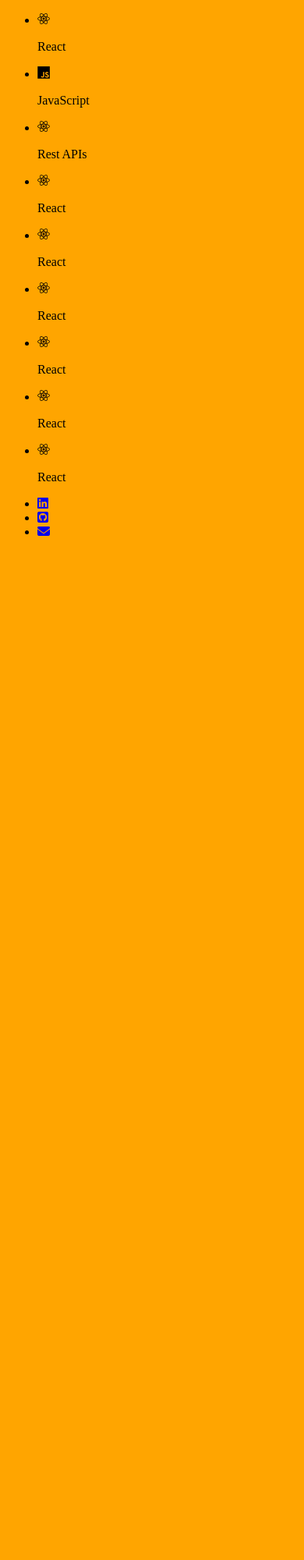
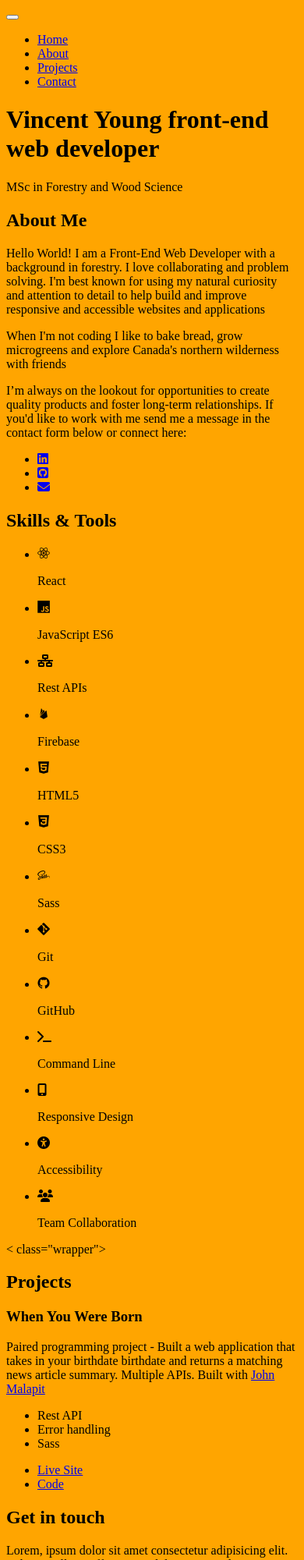
Before and after one commit to vinni-cmd/vincent-young-portfolio, a plain HTML site: page index.html in a window 390 px wide. Shown: the top 2000 px of the page at 78% size. Before the commit the page ends 844 px from the top, so only its background shows below. Drawn offline with nearby package versions, Linux system fonts and the light colour scheme.

Commit message:
add additional html and assets

```diff
--- a/index.html
+++ b/index.html
@@ -21,44 +21,52 @@
 </head>
 
 <body>
-	<ul class="skills-list">
-		<li>
-			<i class="devicon-react-original" aria-hidden="true"></i>
-			<p>React</p>
+	<header id="home">
+		<div class="wrapper">
+			<button class="nav-toggle" aria-label="toggle navigation">
+				<span class="hamburger"></span>
+			</button>
+			<nav>
+				<ul class="nav-list">
+					<li class="nav-item">
+						<a href="#" class="nav-link">Home</a>
 					</li>
-		<li>
-			<i class="devicon-javascript-plain" aria-hidden="true"></i>
-			<p>JavaScript</p>
+					<li class="nav-item">
+						<a href="#about" class="nav-link">About</a>
 					</li>
-		<li>
-			<i class="devicon-react-original" aria-hidden="true"></i>
-			<p>Rest APIs</p>
+					<li class="nav-item">
+						<a href="#projects" class="nav-link">Projects</a>
 					</li>
-		<li>
-			<i class="devicon-react-original" aria-hidden="true"></i>
-			<p>React</p>
-		</li>
-		<li>
-			<i class="devicon-react-original" aria-hidden="true"></i>
-			<p>React</p>
-		</li>
-		<li>
-			<i class="devicon-react-original" aria-hidden="true"></i>
-			<p>React</p>
-		</li>
-		<li>
-			<i class="devicon-react-original" aria-hidden="true"></i>
-			<p>React</p>
-		</li>
-		<li>
-			<i class="devicon-react-original" aria-hidden="true"></i>
-			<p>React</p>
-		</li>
-		<li>
-			<i class="devicon-react-original" aria-hidden="true"></i>
-			<p>React</p>
+					<li class="nav-item">
+						<a href="#contact" class="nav-link">Contact</a>
 					</li>
 				</ul>
+			</nav>
+			<h1>
+				<span>Vincent Young</span>
+				<span>front-end</span>
+				<span>web developer</span>
+			</h1>
+			<div class="sub">
+				<p>MSc in Forestry and Wood Science</p>
+			</div>
+		</div>
+	</header>
+	<main>
+		<section class="about-section" id="about">
+			<div class="wrapper">
+				<div class="image-container">
+					<!-- <img src="./assets/images/profile.jpg" alt="Vincent Young, the web developer, outside in a wintry landscape"> -->
+				</div>
+				<h2>About Me</h2>
+				<p>Hello World! I am a Front-End Web Developer with a background in forestry. I love collaborating and problem
+					solving. I'm best known for using my natural curiosity and attention to detail to help build and improve
+					responsive and accessible websites and applications</p>
+				<p>When I'm not coding I like to bake bread, grow microgreens and explore Canada's northern wilderness with
+					friends</p>
+				<p>I’m always on the lookout for opportunities to create quality products and foster long-term relationships. If
+					you'd like to work with me send me a message in the contact form below or connect here:
+				</p>
 				<ul class="social-list">
 					<li>
 						<a href="https://linkedin.com/in/young-vincent" target="_blank"
@@ -67,7 +75,8 @@
 						</a>
 					</li>
 					<li>
-			<a href="https://github.com/vinni-cmd" target="_blank" aria-label="Navigate to Vincent Young's GitHub profile">
+						<a href="https://github.com/vinni-cmd" target="_blank"
+							aria-label="Navigate to Vincent Young's GitHub profile">
 							<i class="fa-brands fa-square-github" aria-hidden="true"></i>
 						</a>
 					</li>
@@ -77,6 +86,130 @@
 						</a>
 					</li>
 				</ul>
+			</div>
+		</section>
+		<section class="skills-section">
+			<div class="wrapper">
+				<h2>Skills & Tools</h2>
+				<ul class="skills-list">
+					<li>
+						<i class="devicon-react-original" aria-hidden="true"></i>
+						<p>React</p>
+					</li>
+					<li>
+						<i class="devicon-javascript-plain" aria-hidden="true"></i>
+						<p>JavaScript ES6</p>
+					</li>
+					<li>
+						<i class="fa-solid fa-network-wired" aria-hidden="true"></i>
+						<p>Rest APIs</p>
+					</li>
+					<li>
+						<i class="devicon-firebase-plain" aria-hidden="true"></i>
+						<p>Firebase</p>
+					</li>
+					<li>
+						<i class="devicon-html5-plain" aria-hidden="true"></i>
+						<p>HTML5</p>
+					</li>
+					<li>
+						<i class="devicon-css3-plain" aria-hidden="true"></i>
+						<p>CSS3</p>
+					</li>
+					<li>
+						<i class="devicon-sass-original" aria-hidden="true"></i>
+						<p>Sass</p>
+					</li>
+					<li>
+						<i class="devicon-git-plain" aria-hidden="true"></i>
+						<p>Git</p>
+					</li>
+					<li>
+						<i class="devicon-github-original" aria-hidden="true"></i>
+						<p>GitHub</p>
+					</li>
+					<li>
+						<i class="fa-solid fa-terminal" aria-hidden="true"></i>
+						<p>Command Line</p>
+					</li>
+					<li>
+						<i class="fa-solid fa-mobile-screen-button" aria-hidden="true"></i>
+						<p>Responsive Design</p>
+					</li>
+					<li>
+						<i class="fa-solid fa-universal-access" aria-hidden="true"></i>
+						<p>Accessibility</p>
+					</li>
+					<li>
+						<i class="fa-solid fa-users" aria-hidden="true"></i>
+						<p>Team Collaboration</p>
+					</li>
+				</ul>
+			</div>
+		</section>
+		<section class="project-section" id="projects">
+			< class="wrapper">
+				<h2>Projects</h2>
+				<article>
+					<div class="image-container">
+						<!-- <img src="" alt=""> -->
+					</div>
+					<h3>When You Were Born</h3>
+					<p>Paired programming project - Built a web application that takes in your birthdate birthdate and returns a
+						matching news article summary. Multiple APIs. Built with <a href="#">John Malapit</a></p>
+					<ul class="skills">
+						<li>Rest API</li>
+						<li>Error handling</li>
+						<li>Sass</li>
+					</ul>
+					<ul class="project-links">
+						<li><a href="https://wywb.netlify.app/" class="button">Live Site</a></li>
+						<li><a href="https://github.com/jv-devs/when-you-were-born" class="button">Code</a></li>
+					</ul>
+				</article>
+				</div>
+		</section>
+		<section class="contact-section" id="contact">
+			<div class="wrapper">
+				<h2>Get in touch</h2>
+				<p>Lorem, ipsum dolor sit amet consectetur adipisicing elit. Voluptate illo in officiis sint, doloremque sed eos
+					amet quae architecto aut molestiae?</p>
+				<ul class="social-list">
+					<li>
+						<a href="https://linkedin.com/in/young-vincent" target="_blank"
+							aria-label="Navigate to Vincent Young's LinkedIn page">
+							<i class="fa-brands fa-linkedin" aria-hidden="true"></i>
+						</a>
+					</li>
+					<li>
+						<a href="https://github.com/vinni-cmd" target="_blank"
+							aria-label="Navigate to Vincent Young's GitHub profile">
+							<i class="fa-brands fa-square-github" aria-hidden="true"></i>
+						</a>
+					</li>
+					<li>
+						<a href="mailto:vinni.xander@gmail.com" target="_blank" aria-label="Email Vincent Young">
+							<i class="fa-solid fa-envelope" aria-hidden="true"></i>
+						</a>
+					</li>
+				</ul>
+				<form>
+					<label for="user-name">Name</label>
+					<input type="text" name="user-name" id="user-name" required>
+					<label for="user-email">Email Address</label>
+					<input type="email" name="user-email" id="user-email" required>
+					<label for="user-message">Message</label>
+					<textarea name="user-message" id="user-message" cols="30" rows="10" required>Message</textarea>
+					<button type="submit">Submit</button>
+				</form>
+			</div>
+		</section>
+	</main>
+	<footer>
+		<div class="wrapper">
+			<p>Vincent Young 2023</p>
+		</div>
+	</footer>
 </body>
 
 </html>
```
Also changed, not shown: styles/sass/partials/_about-section.scss (added), styles/sass/partials/_about.scss (deleted), 2 other files. Lines whose indentation alone changed are shown as unchanged.
